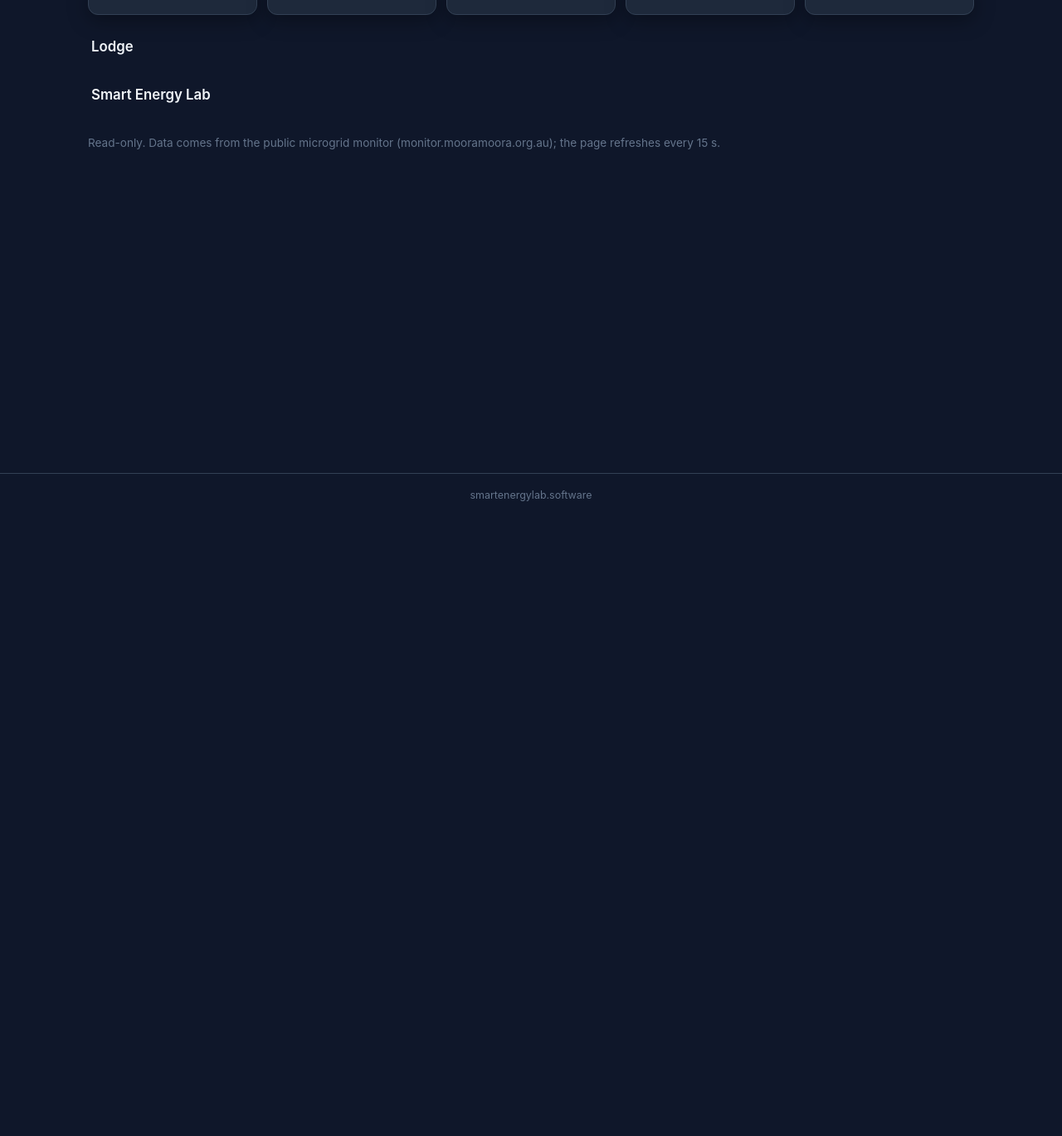
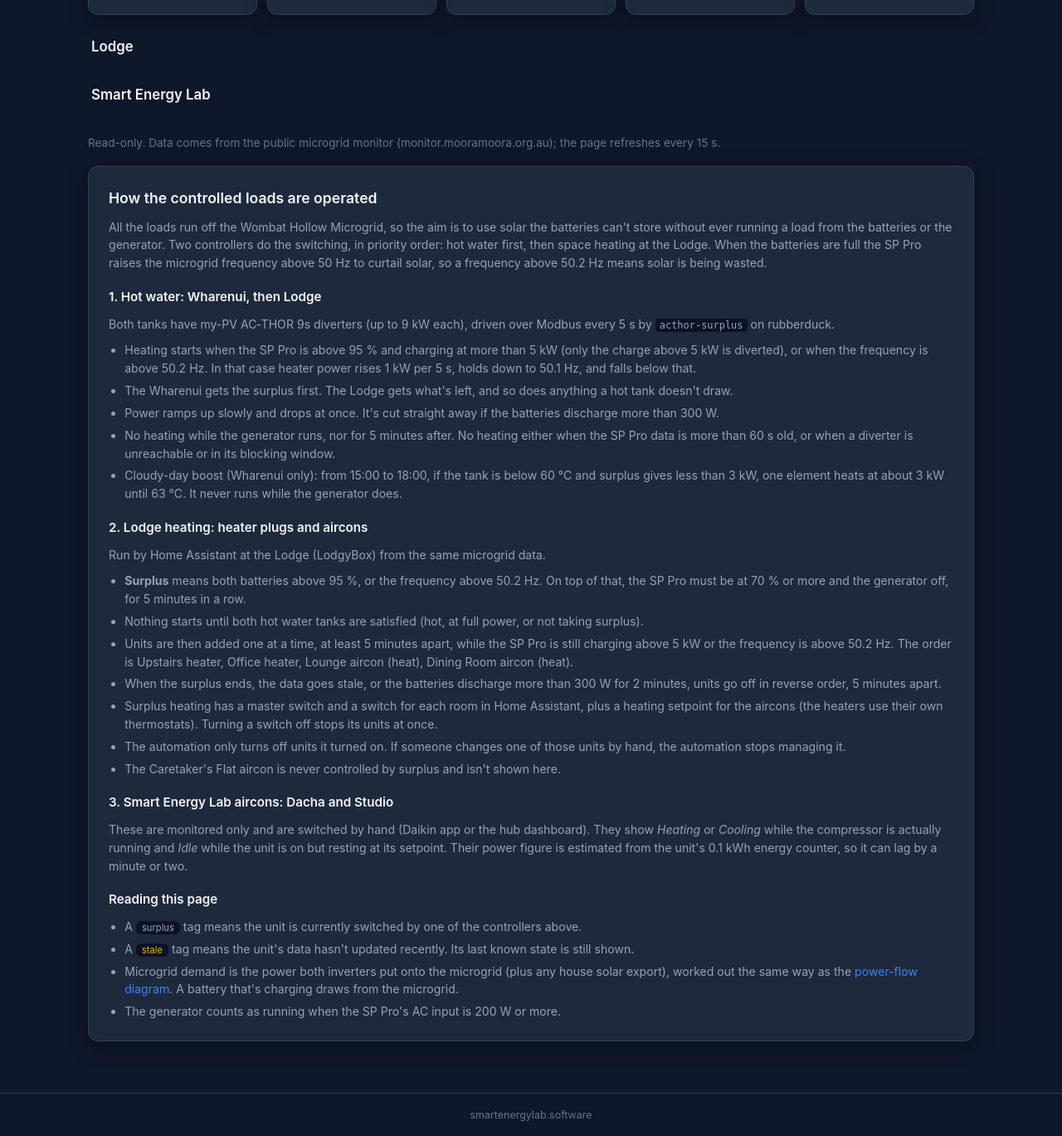
Before and after one commit to glenmo/smartenergylab_software, a Python web app: template templates/monitor.html in a window 1280 px wide. Shown: the part 178-1547 px from the top of the page at 83% size. Before the commit the page ends 782 px from the top, so only its background shows below. Run offline with Jinja, Linux system fonts and the light colour scheme; the template is opened without the code that fills it, so the values that code supplies are empty.

Commit message:
monitor: explain how the controlled loads are operated
Adds a section at the bottom of the page covering the hot water
diverters (acthor-surplus rules, Wharenui priority, generator lockout,
cloudy-day boost), the Lodge's staged surplus heating, the manually run
Dacha and Studio aircons, and how to read the tags and demand figure.

Co-Authored-By: Claude Opus 5.5 <noreply@anthropic.com>

```diff
--- a/static/style.css
+++ b/static/style.css
@@ -339,3 +339,9 @@ a:hover { text-decoration: underline; }
 .tag.warn { color: var(--accent-warn); }
 .tag.bad  { color: var(--accent-err); }
 .mon-foot { line-height: 1.5; }
+.mon-howto { display: flex; flex-direction: column; gap: 10px; line-height: 1.55; }
+.mon-howto h2 { font-size: 1.1rem; font-weight: 600; }
+.mon-howto h3 { font-size: 0.95rem; font-weight: 600; margin-top: 8px; color: var(--text-primary); }
+.mon-howto p, .mon-howto li { font-size: 0.88rem; color: var(--text-secondary); }
+.mon-howto ul { padding-left: 1.2em; display: flex; flex-direction: column; gap: 5px; }
+.mon-howto code { font-size: 0.85em; background: var(--bg-input); padding: 1px 5px; border-radius: 4px; }
--- a/templates/monitor.html
+++ b/templates/monitor.html
@@ -37,6 +37,83 @@
     Read-only. Data comes from the public microgrid monitor (monitor.mooramoora.org.au);
     the page refreshes every 15 s. <span id="hw-reason"></span>
 </p>
+
+<section class="card mon-howto" aria-label="How the loads are controlled">
+    <h2>How the controlled loads are operated</h2>
+    <p>
+        All the loads run off the Wombat Hollow Microgrid, so the aim is to use solar the batteries
+        can't store without ever running a load from the batteries or the generator. Two
+        controllers do the switching, in priority order: hot water first, then space heating at
+        the Lodge. When the batteries are full the SP Pro raises the microgrid frequency above
+        50 Hz to curtail solar, so a frequency above 50.2 Hz means solar is being wasted.
+    </p>
+
+    <h3>1. Hot water: Wharenui, then Lodge</h3>
+    <p>
+        Both tanks have my-PV AC&#8209;THOR 9s diverters (up to 9 kW each), driven over Modbus every
+        5 s by <code>acthor-surplus</code> on rubberduck.
+    </p>
+    <ul>
+        <li>Heating starts when the SP Pro is above 95&nbsp;% and charging at more than 5&nbsp;kW
+            (only the charge above 5&nbsp;kW is diverted), or when the frequency is above
+            50.2&nbsp;Hz. In that case heater power rises 1&nbsp;kW per 5&nbsp;s, holds down to
+            50.1&nbsp;Hz, and falls below that.</li>
+        <li>The Wharenui gets the surplus first. The Lodge gets what's left, and so does anything
+            a hot tank doesn't draw.</li>
+        <li>Power ramps up slowly and drops at once. It's cut straight away if the batteries
+            discharge more than 300&nbsp;W.</li>
+        <li>No heating while the generator runs, nor for 5 minutes after. No heating either when
+            the SP Pro data is more than 60&nbsp;s old, or when a diverter is unreachable or in
+            its blocking window.</li>
+        <li>Cloudy-day boost (Wharenui only): from 15:00 to 18:00, if the tank is below 60&nbsp;°C
+            and surplus gives less than 3&nbsp;kW, one element heats at about 3&nbsp;kW until
+            63&nbsp;°C. It never runs while the generator does.</li>
+    </ul>
+
+    <h3>2. Lodge heating: heater plugs and aircons</h3>
+    <p>
+        Run by Home Assistant at the Lodge (LodgyBox) from the same microgrid data.
+    </p>
+    <ul>
+        <li><strong>Surplus</strong> means both batteries above 95&nbsp;%, or the frequency above
+            50.2&nbsp;Hz. On top of that, the SP Pro must be at 70&nbsp;% or more and the
+            generator off, for 5 minutes in a row.</li>
+        <li>Nothing starts until both hot water tanks are satisfied (hot, at full power, or not
+            taking surplus).</li>
+        <li>Units are then added one at a time, at least 5 minutes apart, while the SP Pro is
+            still charging above 5&nbsp;kW or the frequency is above 50.2&nbsp;Hz. The order is
+            Upstairs heater, Office heater, Lounge aircon (heat), Dining Room aircon (heat).</li>
+        <li>When the surplus ends, the data goes stale, or the batteries discharge more than
+            300&nbsp;W for 2 minutes, units go off in reverse order, 5 minutes apart.</li>
+        <li>Surplus heating has a master switch and a switch for each room in Home Assistant, plus
+            a heating setpoint for the aircons (the heaters use their own thermostats). Turning a
+            switch off stops its units at once.</li>
+        <li>The automation only turns off units it turned on. If someone changes one of those
+            units by hand, the automation stops managing it.</li>
+        <li>The Caretaker's Flat aircon is never controlled by surplus and isn't shown here.</li>
+    </ul>
+
+    <h3>3. Smart Energy Lab aircons: Dacha and Studio</h3>
+    <p>
+        These are monitored only and are switched by hand (Daikin app or the hub dashboard).
+        They show <em>Heating</em> or <em>Cooling</em> while the compressor is actually running
+        and <em>Idle</em> while the unit is on but resting at its setpoint. Their power figure is
+        estimated from the unit's 0.1&nbsp;kWh energy counter, so it can lag by a minute or two.
+    </p>
+
+    <h3>Reading this page</h3>
+    <ul>
+        <li>A <span class="tag">surplus</span> tag means the unit is currently switched by one of the
+            controllers above.</li>
+        <li>A <span class="tag warn">stale</span> tag means the unit's data hasn't updated
+            recently. Its last known state is still shown.</li>
+        <li>Microgrid demand is the power both inverters put onto the microgrid (plus any house
+            solar export), worked out the same way as the
+            <a href="https://monitor.mooramoora.org.au/flow">power-flow diagram</a>.
+            A battery that's charging draws from the microgrid.</li>
+        <li>The generator counts as running when the SP Pro's AC input is 200&nbsp;W or more.</li>
+    </ul>
+</section>
 
 <script>
 (function () {
```
